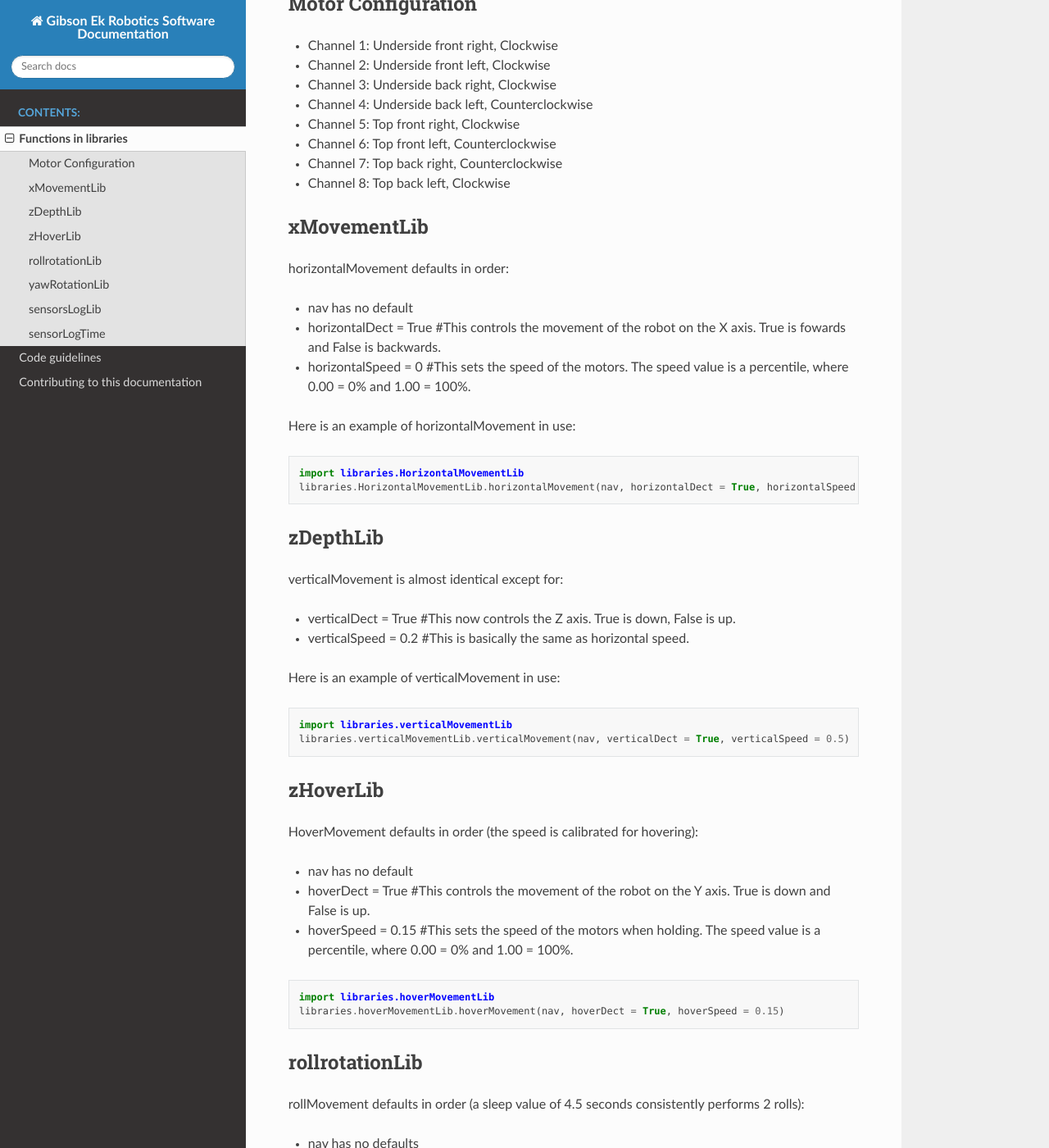
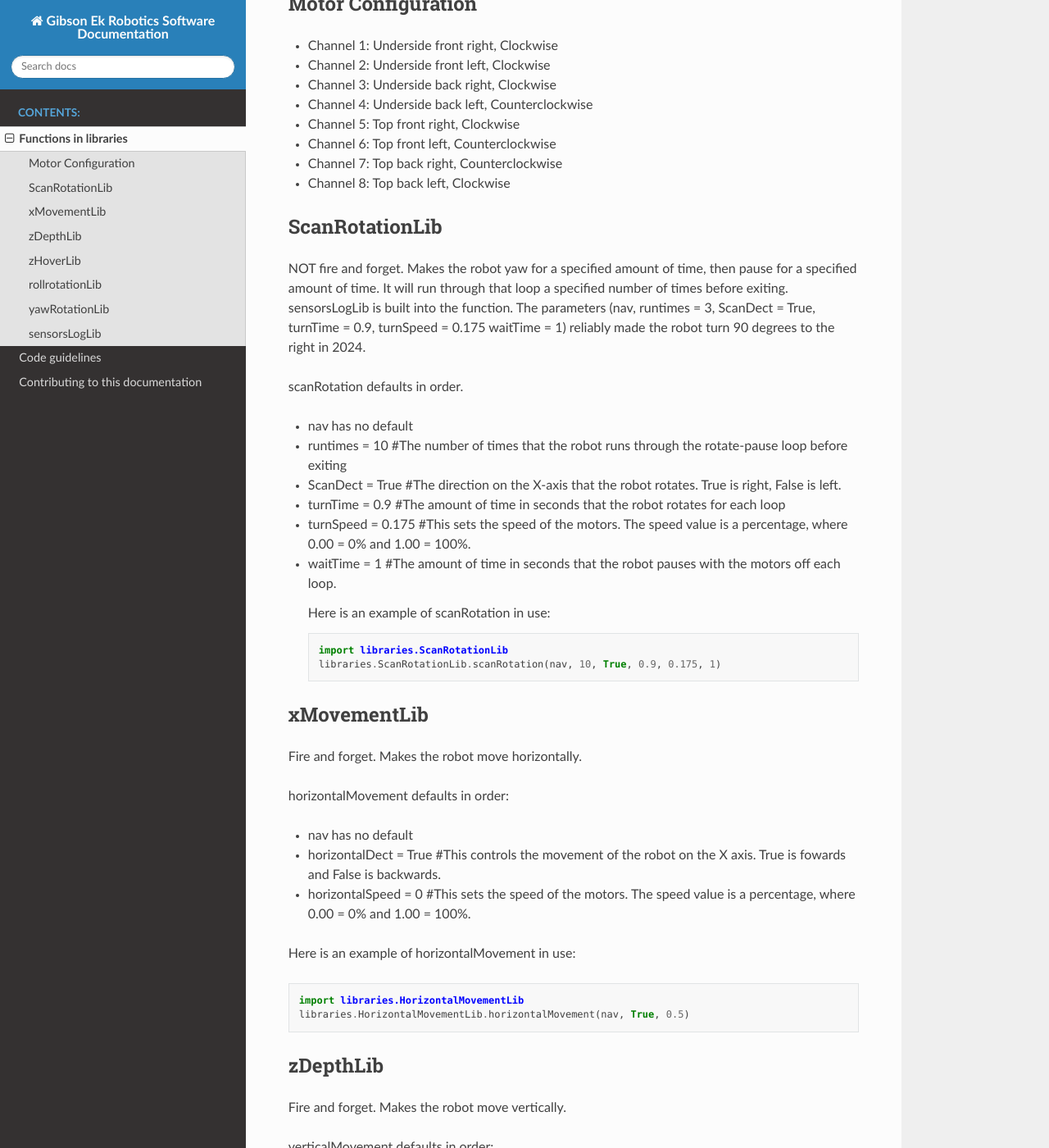
Before and after one commit to GibsonEk-robotics/gibsonek-robotics.github.io, a Sphinx documentation site: the page built from doc/src/functions.md, in a window 1280 px wide and 1400 px high, scrolled down 460 px. Shown: the whole window at 82% size. Built offline with Sphinx 7.4.7 and the Read the Docs theme 3.1.0, drawn with Linux system fonts in a browser that asks for light colours; some of the changed text lies outside the part shown.

Commit message:
Updating documentation of libraries

````diff
--- a/doc/src/functions.md
+++ b/doc/src/functions.md
@@ -20,70 +20,114 @@
 - Channel 7: Top back right, Counterclockwise
 - Channel 8: Top back left, Clockwise
 
+## ScanRotationLib
+
+NOT fire and forget. Makes the robot yaw for a specified amount of time, then pause for a specified amount of time. It will run through that loop a specified number of times before exiting. sensorsLogLib is built into the function. The parameters (nav, runtimes = 3, ScanDect = True, turnTime = 0.9, turnSpeed = 0.175 waitTime = 1) reliably made the robot turn 90 degrees to the right in 2024.
+
+scanRotation defaults in order.
+
+- nav has no default
+- runtimes = 10 #The number of times that the robot runs through the rotate-pause loop before exiting
+- ScanDect = True #The direction on the X-axis that the robot rotates. True is right, False is left.
+- turnTime = 0.9 #The amount of time in seconds that the robot rotates for each loop
+- turnSpeed = 0.175 #This sets the speed of the motors. The speed value is a percentage, where 0.00 = 0% and 1.00 = 100%.
+- waitTime = 1 #The amount of time in seconds that the robot pauses with the motors off each loop.
+
+  Here is an example of scanRotation in use:
+
+  ```python
+  import libraries.ScanRotationLib
+  libraries.ScanRotationLib.scanRotation(nav, 10, True, 0.9, 0.175, 1)
+  ```
+
 ## xMovementLib
+
+Fire and forget. Makes the robot move horizontally.
 
 horizontalMovement defaults in order:
 - nav has no default
 - horizontalDect = True #This controls the movement of the robot on the X axis. True is fowards and False is backwards.
-- horizontalSpeed = 0 #This sets the speed of the motors. The speed value is a percentile, where 0.00 = 0% and 1.00 = 100%.
+- horizontalSpeed = 0 #This sets the speed of the motors. The speed value is a percentage, where 0.00 = 0% and 1.00 = 100%.
 
 Here is an example of horizontalMovement in use:
 
 ```python
 import libraries.HorizontalMovementLib
-libraries.HorizontalMovementLib.horizontalMovement(nav, horizontalDect = True, horizontalSpeed = 0.5)
+libraries.HorizontalMovementLib.horizontalMovement(nav, True, 0.5)
 ```
 
 ## zDepthLib
 
-verticalMovement is almost identical except for:
-- verticalDect = True #This now controls the Z axis. True is down, False is up.
-- verticalSpeed = 0.2 #This is basically the same as horizontal speed.
+Fire and forget. Makes the robot move vertically.
+
+verticalMovement defaults in order:
+- verticalDect = True #This controls the Z axis. True is down, False is up.
+- verticalSpeed = 0.2 #This sets the speed of the motors. The speed value is a percentage, where 0.00 = 0% and 1.00 = 100%.
 
 Here is an example of verticalMovement in use:
 
 ```python
 import libraries.verticalMovementLib
-libraries.verticalMovementLib.verticalMovement(nav, verticalDect = True, verticalSpeed = 0.5)
+libraries.verticalMovementLib.verticalMovement(nav, True, 0.5)
 ```
 
 ## zHoverLib
 
-HoverMovement defaults in order (the speed is calibrated for hovering):
+Fire and forget. Same as vertical movement, but with a default motor speed calculated to maintain depth.
+
+HoverMovement defaults in order:
 - nav has no default
-- hoverDect = True #This controls the movement of the robot on the Y axis. True is down and False is up.
-- hoverSpeed = 0.15 #This sets the speed of the motors when holding. The speed value is a percentile, where 0.00 = 0% and 1.00 = 100%.
+- hoverDect = True #This controls the movement of the robot on the Y axis. True is down and False is up. Because the robot is positively buoyant, this should be set to True.
+- hoverSpeed = 0.15 #This sets the speed of the motors when holding. The speed value is a percentage, where 0.00 = 0% and 1.00 = 100%. 0.15 is the speed that currently maintains depth, but this will need to be changed if the robot's buoyancy changes.
 
 ```python
 import libraries.hoverMovementLib
-libraries.hoverMovementLib.hoverMovement(nav, hoverDect = True, hoverSpeed = 0.15)
+libraries.hoverMovementLib.hoverMovement(nav, True, 0.15)
 ```
 
 ## rollrotationLib
 
-rollMovement defaults in order (a sleep value of 4.5 seconds consistently performs 2 rolls):
+Fire and forget. Makes the robot roll. sensorsLog for 4.5 seconds will roll 2 times (720 degrees). Note that hover will have to be called again afterwards.
+
+rollMovement defaults in order
 - nav has no defaults
 - rollDect = True #This now controls the X rotational axis. TRUE is right, FALSE is left.
-- rollSpeed = 0.35 #This sets the speed of the motors. The speed value is a percentile, where 0.00 = 0% and 1.00 = 100%.
+- rollSpeed = 0.35 #This sets the speed of the motors. The speed value is a percentage, where 0.00 = 0% and 1.00 = 100%.
 
 Here is an example of rollMovement in use:
 
 ```python
 import libraries.rollMovementLib
-libraries.rollMovementLib.rollMotorMovement(nav, rollDect = True, rollSpeed = 0.35)
+libraries.rollMovementLib.rollMovement(nav, True, 0.35)
 ```
 
 ## yawRotationLib
 
+Fire and forget. Makes the robot rotate horizontally.
+
 rotationMovement defaults in order:
 - nav has no defaults
-- rotationSpeed = 0 #This is the same as setting the other speeds
-- rotationDect = True #This controls the Z rotational axis. True is right, False is left.
+- rotationSpeed = 0 #This sets the speed of the motors. The speed value is a percentage, where 0.00 = 0% and 1.00 = 100%.
+- rotationDect = True #This controls the Z rotational axes. True is right, False is left.
+
+```python
+import libraries.yawRotationLib.rotationMovement
+libraries.yawRotationLib.rotationMovement(nav, 0.3, True)
+```
 
 ## sensorsLogLib
 
-Logs gyro and accelleration for an amount of time specified by sensorLogTime Loops 10 times per second, perfect substitute for time.sleep since this way you collect sensor data during that time. This also outputs nicely to a csv for easy analysis.
+NOT fire and forget. Logs acceleration, gyroscope, and magnetic field on 3 axis. Use in place of time.sleep for fire and forget commands. Outputs to a .csv file.
 
-## sensorLogTime
+sensorsLogLib defaults in order:
+- nav has no defaults
+- init?
+- message has no defaults #A message written into the csv file. Describe what the robot is doing to help interpret the data
+- sensorLogTime = 5.0 #Time in seconds sensors log for. Logs 10 times per second.
 
-The time in seconds that the sensors will log for. Default is 5 seconds.
+Here is an example of sensorsLog in use:
+
+```python
+import libraries.sensorsLogLib
+libraries.sensorsLogLib.sensorsLog(nav, "message", 5)
+```
````
